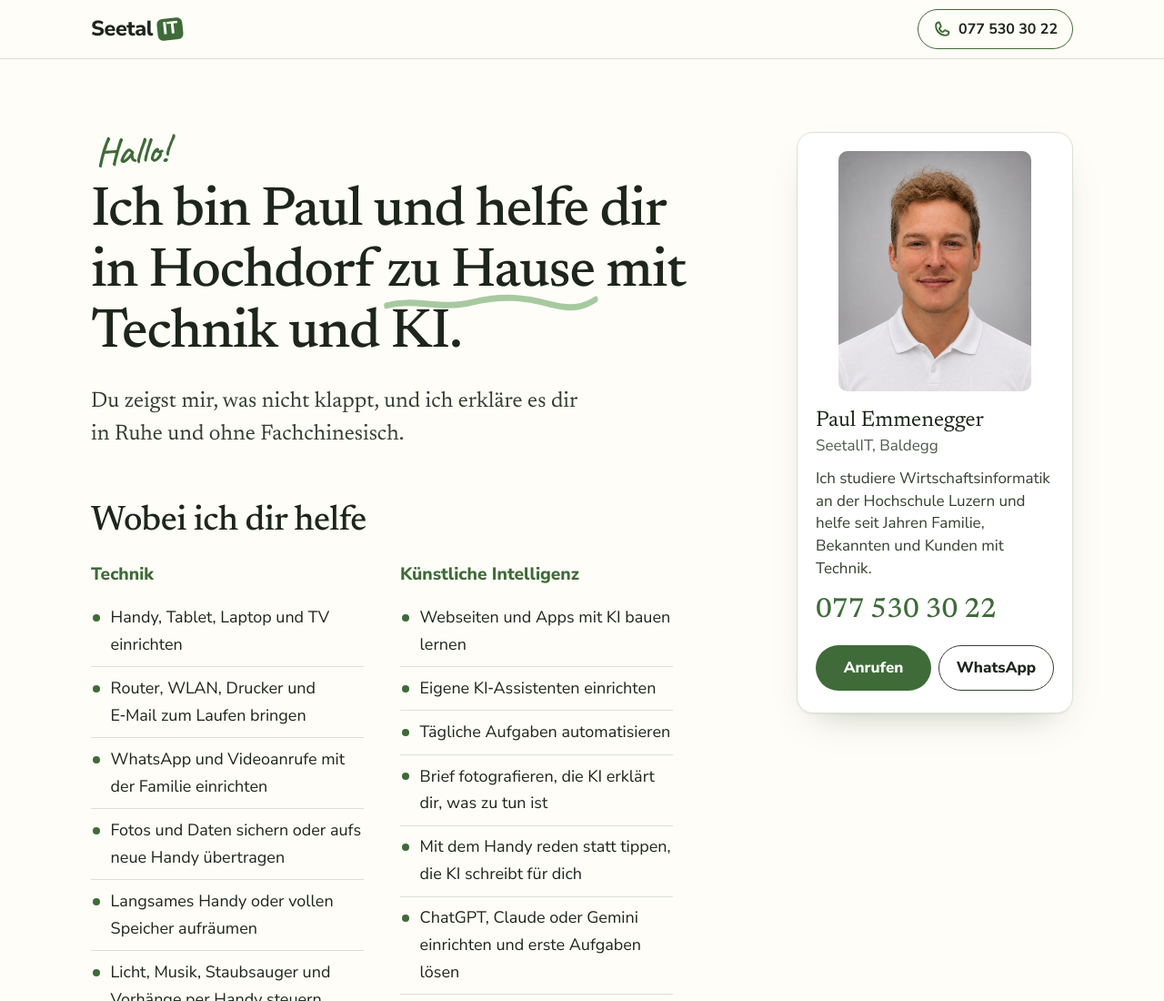
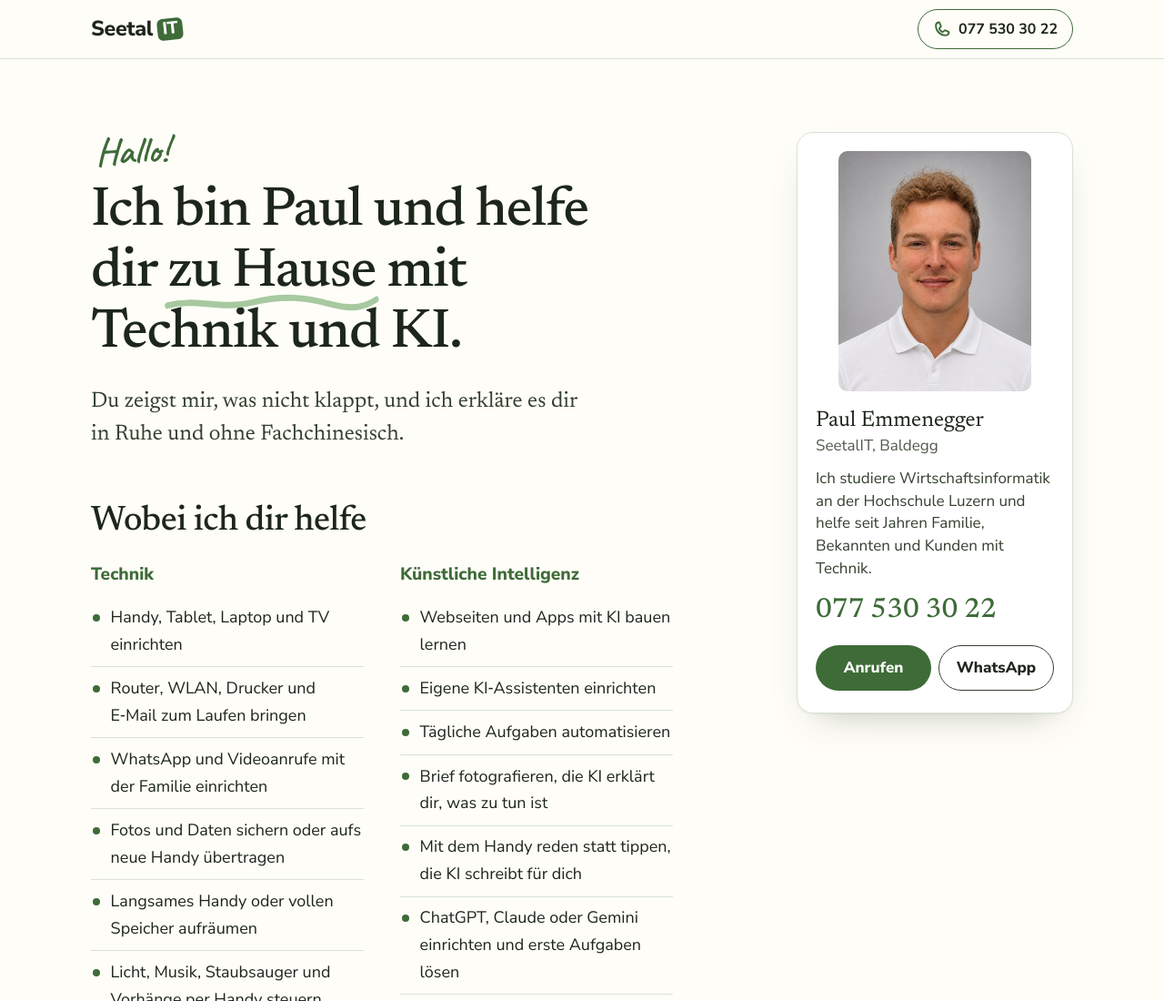
Before and after one commit to paulemmenegger/seetalit.ch, a plain HTML site: page index.html in a window 1280 px wide. Shown: the top 1100 px of the page at 91% size. Drawn offline with Linux system fonts and the light colour scheme.

Commit message:
Schlagzeile ohne in Hochdorf

```diff
--- a/index.html
+++ b/index.html
@@ -68,7 +68,7 @@
 
     <div class="intro" id="inhalt" tabindex="-1">
       <p class="greet"><span class="ink">Hallo!</span></p>
-      <h1>Ich bin Paul und helfe dir in Hochdorf <span class="mark">zu Hause<svg class="squiggle" viewBox="0 0 200 12" preserveAspectRatio="none" aria-hidden="true" focusable="false"><path d="M3 8 C 30 3, 52 11, 82 6 S 132 3, 154 7 S 186 9, 197 4" pathLength="1"/></svg></span> mit Technik und KI.</h1>
+      <h1>Ich bin Paul und helfe dir <span class="mark">zu Hause<svg class="squiggle" viewBox="0 0 200 12" preserveAspectRatio="none" aria-hidden="true" focusable="false"><path d="M3 8 C 30 3, 52 11, 82 6 S 132 3, 154 7 S 186 9, 197 4" pathLength="1"/></svg></span> mit Technik und KI.</h1>
       <p class="lead">Du zeigst mir, was nicht klappt, und ich erkläre es dir in Ruhe und ohne Fachchinesisch.</p>
     </div>
 
```
